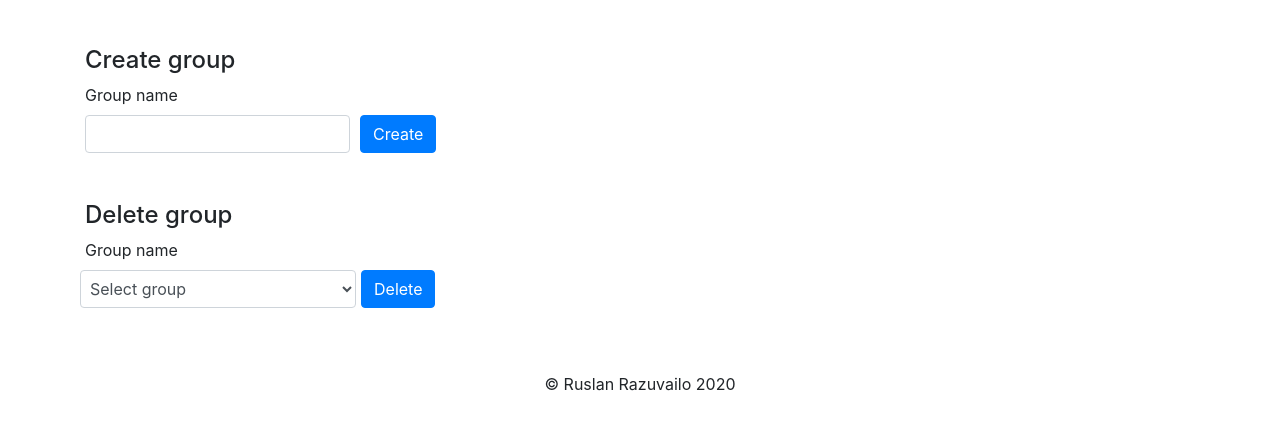
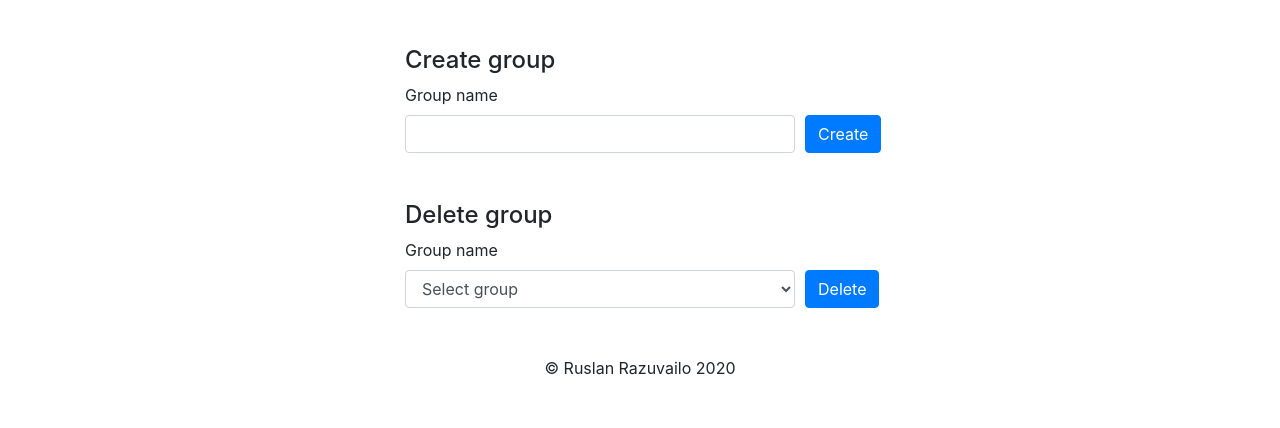
Before and after one commit to RazRus8/studying-calendar, a plain HTML site: page client/index.html at #!/home/manager/groups in a window 1280 px wide. Shown: the part 58-486 px from the top of the page. Drawn offline with Linux system fonts and the light colour scheme.

Commit message:
Edit forms.

```diff
--- a/client/data/views/manager/managerGroupsPage.html
+++ b/client/data/views/manager/managerGroupsPage.html
@@ -1,43 +1,36 @@
-<div class="container" ng-controller="managerGroupsController as manCtrl">
-    <div class="row">
-        <div class="col">
-            <div class="mb-5">
+<div class="container" style="width: 500px;" ng-controller="managerGroupsController as manCtrl">
+    <form>
         <div>
-                    <span>
             <h4>Create group</h4>
-                    </span>
         </div>
-                <div class="form-group" style="margin-left: 0; margin-right: 0;">
+        <div class="form-group">
             <label>Group name</label>
             <div class="form-row">
-                        <div class="col">
+                <div class="col-10">
                     <input type="text" class="form-control">
                 </div>
-                        <div class="col">
+                <div class="col-2">
                     <button type="submit" class="btn btn-primary">Create</button>
                 </div>
             </div>
         </div>
+    </form>
+    <form class="mt-5">
+        <div>
+            <h4>Delete group</h4>
         </div>
-            <div>
-                <div>
-                    <span>
-                        <h4>Delete group</h4>
-                    </span>
-                </div>
-                <div class="form-group" style="margin-left: 0; margin-right: 0;">
+        <div class="form-group">
             <label>Group name</label>
             <div class="form-row">
-                        <select class="form-control col">
+                <div class="col-10">
+                    <select class="form-control">
                         <option value="">Select group</option>
                     </select>
-                        <div class="col">
+                </div>
+                <div class="col-2">
                     <button type="submit" class="btn btn-primary">Delete</button>
                 </div>
             </div>
         </div>
+    </form>
 </div>
-        </div>
-        <div class="col"></div>
-    </div>
-</div>
```
Lines whose indentation alone changed are shown as unchanged.
